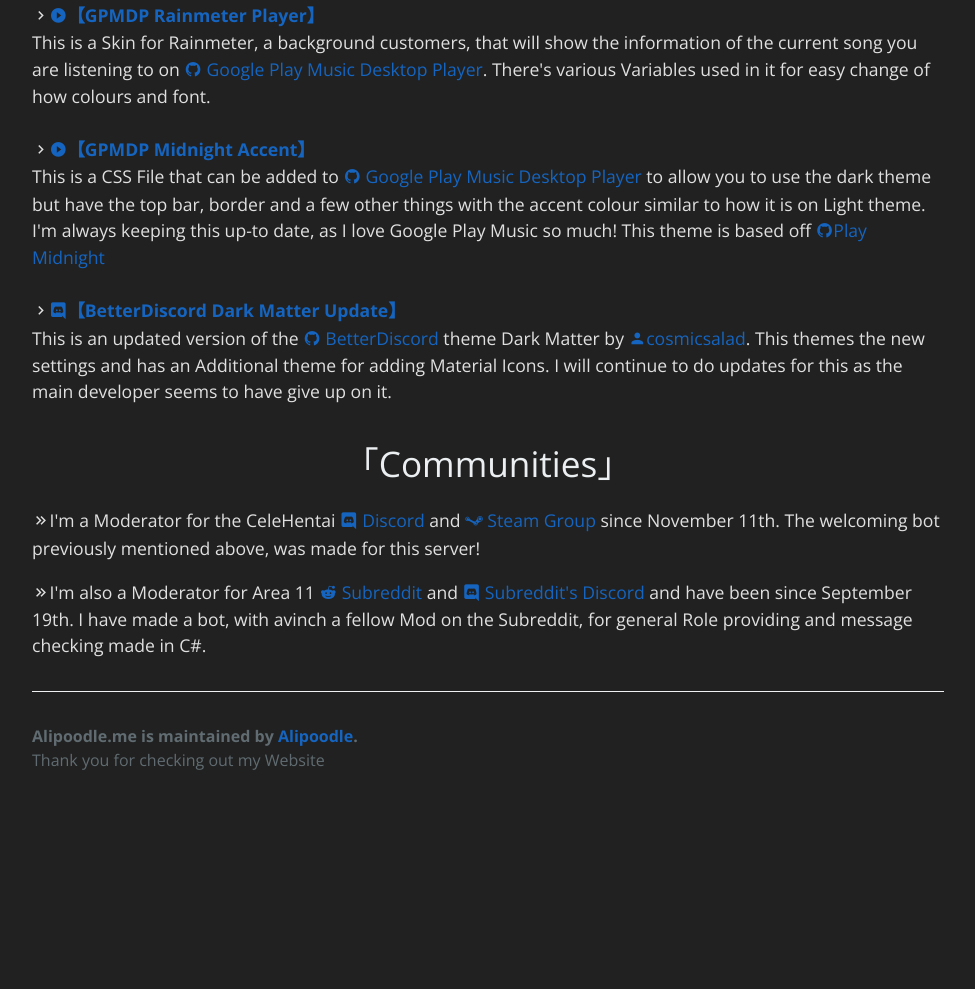
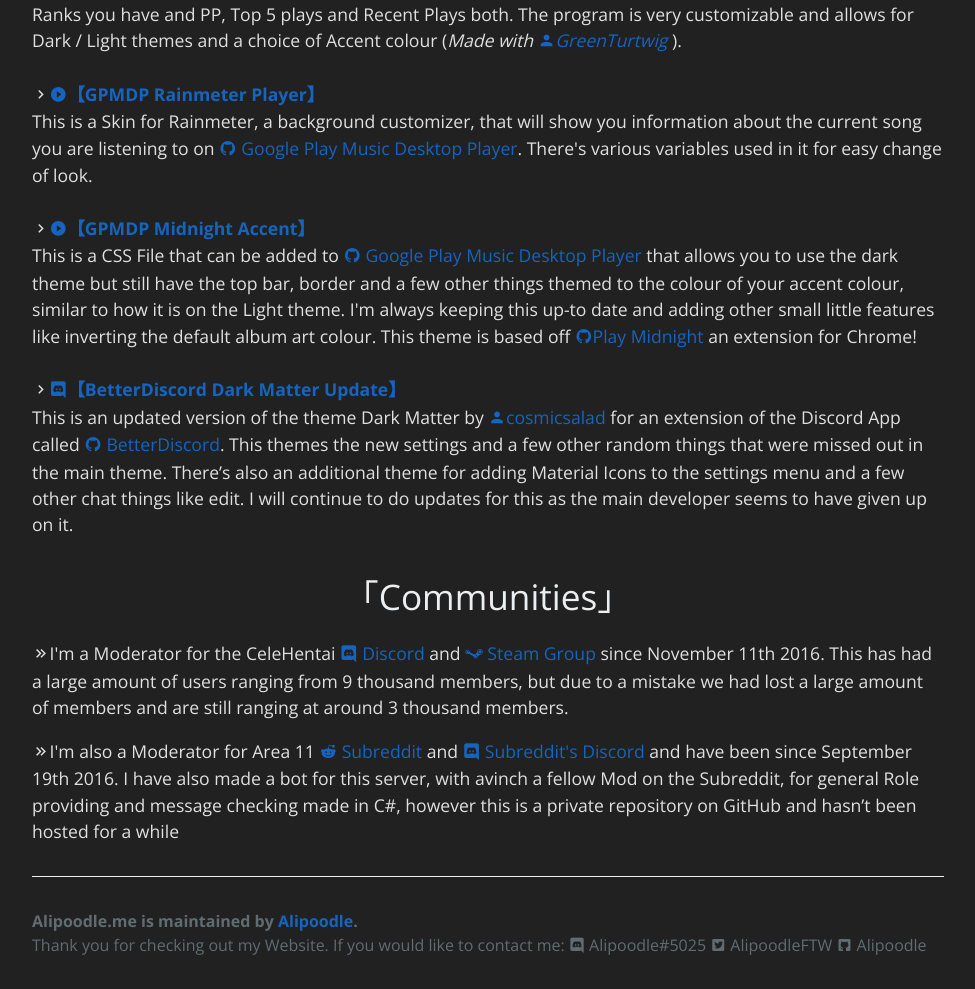
Before and after one commit to Alipoodle/Alipoodle.moe, a plain HTML site: page index.html in a window 1280 px wide. Shown: the part 1383-2372 px from the top of the page, without its empty margins (152-1127 px from the left). Before the commit the page ends 2187 px from the top, so only its background shows below. Drawn offline with nearby package versions, Linux system fonts and the light colour scheme.

Commit message:
Contact + Fixed Text

```diff
--- a/index.html
+++ b/index.html
@@ -48,31 +48,33 @@
 
     <section class="main-content">
       <h1 align="center" class="about-me"> 「About Me」</h1>
-      <p>I'm a very Mysterious person. I don't like to show my face or my name to the world, and I go by the Alias as Alipoodle. I know Visual Basic and C# well, mainly as these are both .net languages, but I was taught VB in Year 10 and 11 in my Secondary School and then went on to self learn C# because of the similaries and C# is more widely used within programs. The only big thing I've made in for Visual Basic would be the Osu info!
-        <br>I also have good knowledge within CSS, HTML and JS, however these are more for the the idea of Tweeking things. If there's a website, and there's something wrong with it I will generally change it to work nicely. One of the great examples of this is the BetterDiscord Dark Matter theme I've updated down there. Discord made a big change on the Settings page and I've continued to keep it looking nice!
-        I've always had an Interest in computers, just because of at the time it was a very new thing that had potencial to do a lot.</p>
+      <p>I'm a very Mysterious person, I don't like to show my face or my name to the world. On the internet, I prefer to go by the Alias: Alipoodle. I know Visual Basic and C# well, mainly as these are both .net languages. I was taught VB in Year 10 and 11 in my Secondary School and then went on to self-learn C# because of the similarities between the 2 languages as well as C# being more widely used within programs nowadays.
+        <br>I also have good knowledge within CSS, HTML and JS, however these are more for the tweaking of things. If there's a website, and there's something wrong with how it looks, I will generally change it to look to what I feel is nicer. One of the great examples of this is the BetterDiscord Dark Matter theme I've updated. Discord made a big change on the Settings page and I've continued to keep it this theme updated to how I feel the developer of it would have wanted it to!</p>
 
       <h2 align="center" class="hobbies">『Hobbies』</h2>
-        <p><b><i class="mdi mdi-gamepad-variant"></i> Gaming</b>, this has been something that has been my general source of entertainment,
-        <br><b><i class="mdi mdi-google-play"></i> Music</b>, I enjoy music a lot that I started learning the drums and In more recent years have started to do a bit of recording of Covers to songs on my Drum kit,
-        <br><b><i class="mdi mdi-pencil"></i> DIY</b>, I've always loved a little bit of DIY and have done a few small wood work projects at home such as a Plant Pot.</p>
+        <p><b><i class="mdi mdi-gamepad-variant"></i> Gaming</b>, I’ve always enjoy the playing of games, it’s something satisficing of playing as another character and getting to do things that you would never have could do!
+        <br><b><i class="mdi mdi-google-play"></i> Music</b>, I enjoy music a so much that I started learning the drums in around 2010, and in more recent years have started to do a bit of recording of Covers to songs on my Drum kit.
+        <br><b><i class="mdi mdi-pencil"></i> DIY</b>, I've always loved a little bit of DIY. It’s more been the idea of getting to make something with the small bits and bobs you have, to create something helpful or cool!
 
       <h1 align="center" class="project"> 「Projects」</h1>
-      <p><i class="mdi mdi-chevron-right"></i><b><a class="projects" href="https://alipoodle.me/"><i class="mdi mdi-web"></i>【Alipoodle.me】</a></b><br> Well you are looking at it. This website is Alipoodle.me, and a lot of it has been made by me. <i>Note the github page is private cause it's messy</i>
-        <br><br><i class="mdi mdi-chevron-right"></i><b><a class="projects" href="https://github.com/Alipoodle/WelcomingDiscordBot"><i class="mdi mdi-discord"></i>【Welcoming Bot for Discord】</a></b><br> This is a bot for Discord made in Javascript, that will allow you to have a room where a user will have to agree to the rules of a server by sending a message and, will then give the user a role and welcome them in a chosen room. This bot will also remove Discord Links and post a message in either the room or a bot-log room.
-        <br><br><i class="mdi mdi-chevron-right"></i><b><a class="projects" href="https://github.com/GreenTurtwig/osu-info"><i class="mdi mdi-music-circle"></i>【osu Info】</a></b><br> This is a program for Windows that shows you the information about your osu account in a nice clean Material design. Allows for Dark and Light themes and a choice of Accent colour (<i>Made with <a href="https://github.com/GreenTurtwig" class="other-people"><i class="mdi mdi-account"></i>GreenTurtwig </a></i>). This shows some of your general information: such as Rank, As, Ss, SSs and PP, Top 5 plays and Recent Plays both, in a neat table.
-        <br><br><i class="mdi mdi-chevron-right"></i><b><a class="projects" href="https://github.com/Alipoodle/GPMDP-RainMeter-Player"><i class="mdi mdi-play-circle"></i>【GPMDP Rainmeter Player】</a></b><br> This is a Skin for Rainmeter, a background customers, that will show the information of the current song you are listening to on <a href="https://github.com/MarshallOfSound/Google-Play-Music-Desktop-Player-UNOFFICIAL-/" class="GPMDP"><i class="mdi mdi-github-circle"></i> Google Play Music Desktop Player</a>. There's various Variables used in it for easy change of how colours and font.
-        <br><br><i class="mdi mdi-chevron-right"></i><b><a class="projects" href="https://github.com/Alipoodle/GPMDPMidnightAccent"><i class="mdi mdi-play-circle"></i>【GPMDP Midnight Accent】</a></b><br> This is a CSS File that can be added to <a href="https://github.com/MarshallOfSound/Google-Play-Music-Desktop-Player-UNOFFICIAL-/" class="GPMDP"><i class="mdi mdi-github-circle"></i> Google Play Music Desktop Player</a> to allow you to use the dark theme but have the top bar, border and a few other things with the accent colour similar to how it is on Light theme. I'm always keeping this up-to date, as I love Google Play Music so much! This theme is based off <a href="https://github.com/chrisxclash/play-midnight/"><i class="mdi mdi-github-circle"></i>Play Midnight</a>
-        <br><br><i class="mdi mdi-chevron-right"></i><b><a class="projects" href="https://github.com/Alipoodle/Dark-Matter-Update"><i class="mdi mdi-discord"></i>【BetterDiscord Dark Matter Update】</a></b><br> This is an updated version of the <a href="https://github.com/jiiks/betterdiscordapp" class="BD"><i class="mdi mdi-github-circle"></i> BetterDiscord</a> theme Dark Matter by <a href="https://github.com/cosmicsalad" class="other-people"><i class="mdi mdi-account"></i>cosmicsalad</a>. This themes the new settings and has an Additional theme for adding Material Icons. I will continue to do updates for this as the main developer seems to have give up on it.
+      <p><i class="mdi mdi-chevron-right"></i><b><a class="projects" href="https://alipoodle.me/"><i class="mdi mdi-web"></i>【Alipoodle.me】</a></b><br> Well you’re looking at it. This is Alipoodle.me, and a lot of it has been made by me. <i>Note the github page is private cause it's messy</i>
+        <br><br><i class="mdi mdi-chevron-right"></i><b><a class="projects" href="https://github.com/Alipoodle/WelcomingDiscordBot"><i class="mdi mdi-discord"></i>【Welcoming Bot for Discord】</a></b><br> This is a bot for Discord made in JavaScript, that will allow you to have a room where a user should agree to the rules of a server by sending a specific word / phase. Then the bot will check if the user has a profile picture or not. If they do, then they are given a role and welcome them in a chosen room. If not, they will be send a private message. This bot has been made very simple by using a large number of variables making it easy for someone to change this up for any server!
+        <br><br><i class="mdi mdi-chevron-right"></i><b><a class="projects" href="https://github.com/GreenTurtwig/osu-info"><i class="mdi mdi-music-circle"></i>【osu Info】</a></b><br> This is a program for Windows that shows you information about your osu account in a nice clean Material design. This shows some of your general information about your account such as the number of As, Ss, SSs Ranks you have and PP, Top 5 plays and Recent Plays both. The program is very customizable and allows for Dark / Light themes and a choice of Accent colour (<i>Made with <a href="https://github.com/GreenTurtwig" class="other-people"><i class="mdi mdi-account"></i>GreenTurtwig </a></i>).
+        <br><br><i class="mdi mdi-chevron-right"></i><b><a class="projects" href="https://github.com/Alipoodle/GPMDP-RainMeter-Player"><i class="mdi mdi-play-circle"></i>【GPMDP Rainmeter Player】</a></b><br> This is a Skin for Rainmeter, a background customizer, that will show you information about the current song you are listening to on <a href="https://github.com/MarshallOfSound/Google-Play-Music-Desktop-Player-UNOFFICIAL-/" class="GPMDP"><i class="mdi mdi-github-circle"></i> Google Play Music Desktop Player</a>. There's various variables used in it for easy change of look.
+        <br><br><i class="mdi mdi-chevron-right"></i><b><a class="projects" href="https://github.com/Alipoodle/GPMDPMidnightAccent"><i class="mdi mdi-play-circle"></i>【GPMDP Midnight Accent】</a></b><br> This is a CSS File that can be added to <a href="https://github.com/MarshallOfSound/Google-Play-Music-Desktop-Player-UNOFFICIAL-/" class="GPMDP"><i class="mdi mdi-github-circle"></i> Google Play Music Desktop Player</a> that allows you to use the dark theme but still have the top bar, border and a few other things themed to the colour of your accent colour, similar to how it is on the Light theme. I'm always keeping this up-to date and adding other small little features like inverting the default album art colour. This theme is based off <a href="https://github.com/chrisxclash/play-midnight/"><i class="mdi mdi-github-circle"></i>Play Midnight</a> an extension for Chrome!
+        <br><br><i class="mdi mdi-chevron-right"></i><b><a class="projects" href="https://github.com/Alipoodle/Dark-Matter-Update"><i class="mdi mdi-discord"></i>【BetterDiscord Dark Matter Update】</a></b><br> This is an updated version of the theme Dark Matter by <a href="https://github.com/cosmicsalad" class="other-people"><i class="mdi mdi-account"></i>cosmicsalad</a> for an extension of the Discord App called <a href="https://github.com/jiiks/betterdiscordapp" class="BD"><i class="mdi mdi-github-circle"></i> BetterDiscord</a>. This themes the new settings and a few other random things that were missed out in the main theme. There’s also an additional theme for adding Material Icons to the settings menu and a few other chat things like edit. I will continue to do updates for this as the main developer seems to have given up on it.
       </p>
 
       <h1 align="center" class="communities"> 「Communities」</h1>
-      <p><i class="mdi mdi-chevron-double-right"></i>I'm a Moderator for the CeleHentai <a href="https://discord.gg/0rJcIjZ54vYONbfJ" class="Discord-Link"><i class="mdi mdi-discord"></i> Discord</a> and <a href="https://steamcommunity.com/groups/Celehentai" class="Steam-Link"><i class="mdi mdi-steam"></i> Steam Group</a> since November 11th. The welcoming bot previously mentioned above, was made for this server!</p>
-      <p><i class="mdi mdi-chevron-double-right"></i>I'm also a Moderator for Area 11 <a href="https://www.reddit.com/r/Area11Band" class="Reddit-Link"><i class="mdi mdi-reddit"></i> Subreddit</a> and <a href="https://discord.gg/CZsGeHN" class="Discord-Link"><i class="mdi mdi-discord"></i> Subreddit's Discord</a> and have been since September 19th. I have made a bot, with avinch a fellow Mod on the Subreddit, for general Role providing and message checking made in C#.</p>
+      <p><i class="mdi mdi-chevron-double-right"></i>I'm a Moderator for the CeleHentai <a href="https://discord.gg/0rJcIjZ54vYONbfJ" class="Discord-Link"><i class="mdi mdi-discord"></i> Discord</a> and <a href="https://steamcommunity.com/groups/Celehentai" class="Steam-Link"><i class="mdi mdi-steam"></i> Steam Group</a> since November 11th 2016. This has had a large amount of users ranging from 9 thousand members, but due to a mistake we had lost a large amount of members and are still ranging at around 3 thousand members.</p>
+      <p><i class="mdi mdi-chevron-double-right"></i>I'm also a Moderator for Area 11 <a href="https://www.reddit.com/r/Area11Band" class="Reddit-Link"><i class="mdi mdi-reddit"></i> Subreddit</a> and <a href="https://discord.gg/CZsGeHN" class="Discord-Link"><i class="mdi mdi-discord"></i> Subreddit's Discord</a> and have been since September 19th 2016. I have also made a bot for this server, with avinch a fellow Mod on the Subreddit, for general Role providing and message checking made in C#, however this is a private repository on GitHub and hasn’t been hosted for a while</p>
 
       <footer class="site-footer">
         <span class="site-footer-owner">Alipoodle.me is maintained by <a href="https://github.com/Alipoodle">Alipoodle</a>.</span>
-        <span class="site-footer-owner2">Thank you for checking out my Website</span>
+        <span class="site-footer-owner2">Thank you for checking out my Website. If you would like to contact me:</span>
+        <span class="site-footer-owner2"><i class="mdi mdi-discord"></i> Alipoodle#5025</span>
+        <span class="site-footer-owner2"><i class="mdi mdi-twitter-box"></i> AlipoodleFTW</span>
+        <span class="site-footer-owner2"><i class="mdi mdi-github-box"></i> Alipoodle</span>
       </footer>
 
     </section>
```
